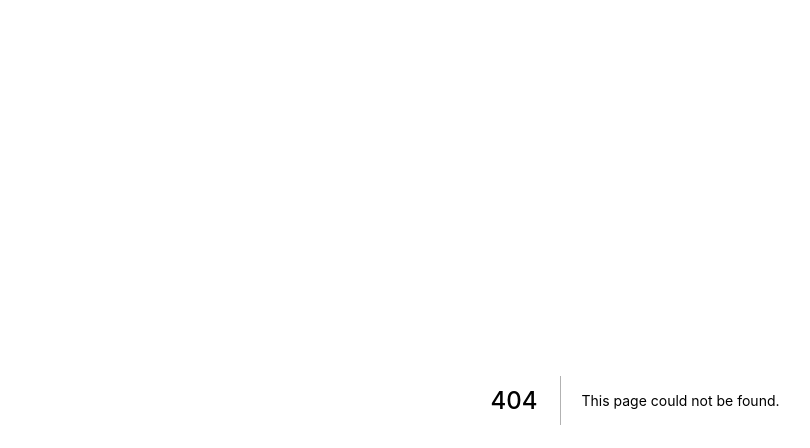
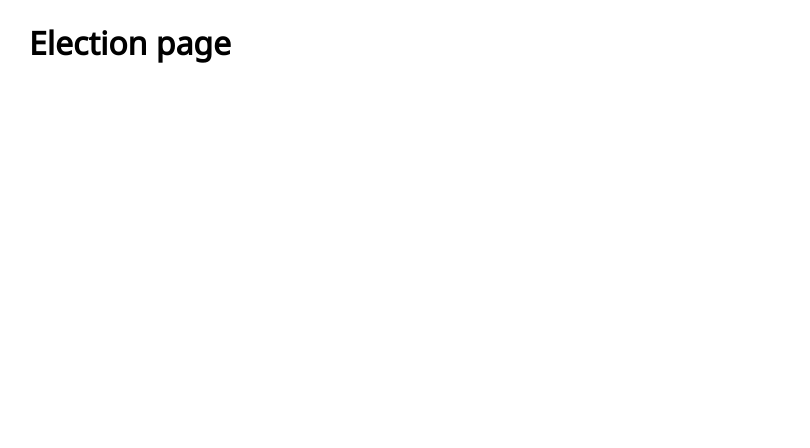
Before and after one commit to unicdeve/e-voting-app, a Next.js app: page /election/1 in a window 1280 px wide. Before the commit this address had no page. Shown: the top 448 px of the page, without its empty margins (5-815 px from the left). Built offline with nearby package versions, Linux system fonts and the light colour scheme.

Commit message:
wip: Election details page

```diff
--- a/components/button/Button.tsx
+++ b/components/button/Button.tsx
@@ -1,4 +1,4 @@
-import { FC } from 'react';
+import { FC, MouseEventHandler } from 'react';
 import { StyledButton } from './Button.styled';
 
 export enum ButtonType {
@@ -14,6 +14,7 @@ interface IProps {
 	title?: string;
 	disabled?: boolean;
 	block?: boolean;
+	onClick?: MouseEventHandler<HTMLElement>;
 }
 
 const Button: FC<IProps> = ({
@@ -24,6 +25,7 @@ const Button: FC<IProps> = ({
 	title,
 	block,
 	disabled,
+	onClick,
 }) => {
 	const classNames = [className, block ? 'block' : '']
 		.filter(Boolean)
@@ -35,6 +37,7 @@ const Button: FC<IProps> = ({
 			className={classNames}
 			type={type}
 			disabled={disabled}
+			onClick={onClick}
 		>
 			{children ? children : btnText}
 		</StyledButton>
--- a/components/election-card/ElectionCard.tsx
+++ b/components/election-card/ElectionCard.tsx
@@ -12,9 +12,10 @@ interface IProps {
 	image: any;
 	title: string;
 	type: ElectionType;
+	onButtonClicked: () => void;
 }
 
-const ElectionCard: FC<IProps> = ({ image, title, type }) => {
+const ElectionCard: FC<IProps> = ({ image, title, type, onButtonClicked }) => {
 	return (
 		<StyledElectionCard>
 			<div className='image'>
@@ -38,6 +39,7 @@ const ElectionCard: FC<IProps> = ({ image, title, type }) => {
 					}`}
 					block={false}
 					disabled={type === ElectionType.UPCOMING}
+					onClick={() => onButtonClicked()}
 				>
 					{type === ElectionType.UPCOMING ? 'Coming soon' : 'Cast Vote'}
 				</Button>
--- /dev/null
+++ b/components/election/Election.styled.ts
@@ -0,0 +1,3 @@
+import styled from 'styled-components';
+
+export const StyledElection = styled.div``;
--- /dev/null
+++ b/components/election/Election.tsx
@@ -0,0 +1,12 @@
+import { FC } from 'react';
+import { StyledElection } from './Election.styled';
+
+const ElectionPage: FC<{}> = () => {
+	return (
+		<StyledElection>
+			<h1>Election page</h1>
+		</StyledElection>
+	);
+};
+
+export default ElectionPage;
--- a/components/otp-form/OtpForm.tsx
+++ b/components/otp-form/OtpForm.tsx
@@ -22,7 +22,7 @@ const OtpForm: FC<IProps> = ({ disabled }) => {
 		// TODO: API calls to the backend
 		setTimeout(() => {
 			setLoading(false);
-			router.replace('/home');
+			router.push('/home');
 		}, 2000);
 	};
 
--- /dev/null
+++ b/pages/election/[id].tsx
@@ -0,0 +1,8 @@
+import type { NextPage } from 'next';
+import ElectionPage from '../../components/election/Election';
+
+const Election: NextPage = () => {
+	return <ElectionPage />;
+};
+
+export default Election;
```
Also changed, not shown: components/home/Home.tsx (+10 -1 lines).
